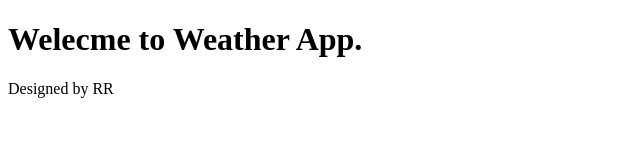
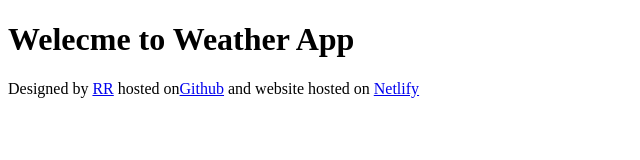
Before and after one commit to zz-giraffe/Weather-App-for-Shecodes, a plain HTML site: page index.html in a window 1280 px wide. Shown: the whole page, without its empty margins (0-640 px from the left). Drawn offline with Linux system fonts and the light colour scheme.

Commit message:
added links to the footer

```diff
--- a/index.html
+++ b/index.html
@@ -8,8 +8,12 @@
 </head>
 <body>
   <h1>
-    Welecme to Weather App.
+    Welecme to Weather App
   </h1>
-  <footer> Designed by RR</footer>
+  <footer> Designed by
+    <a href="https://github.com/zz-giraffe">RR</a>
+    hosted on<a href="https://github.com/zz-giraffe/Weather-App-for-Shecodes">Github</a>
+    and website hosted on <a href="https://myweatherapprr.netlify.app">Netlify</a>
+  </footer>
 </body>
 </html>
```
